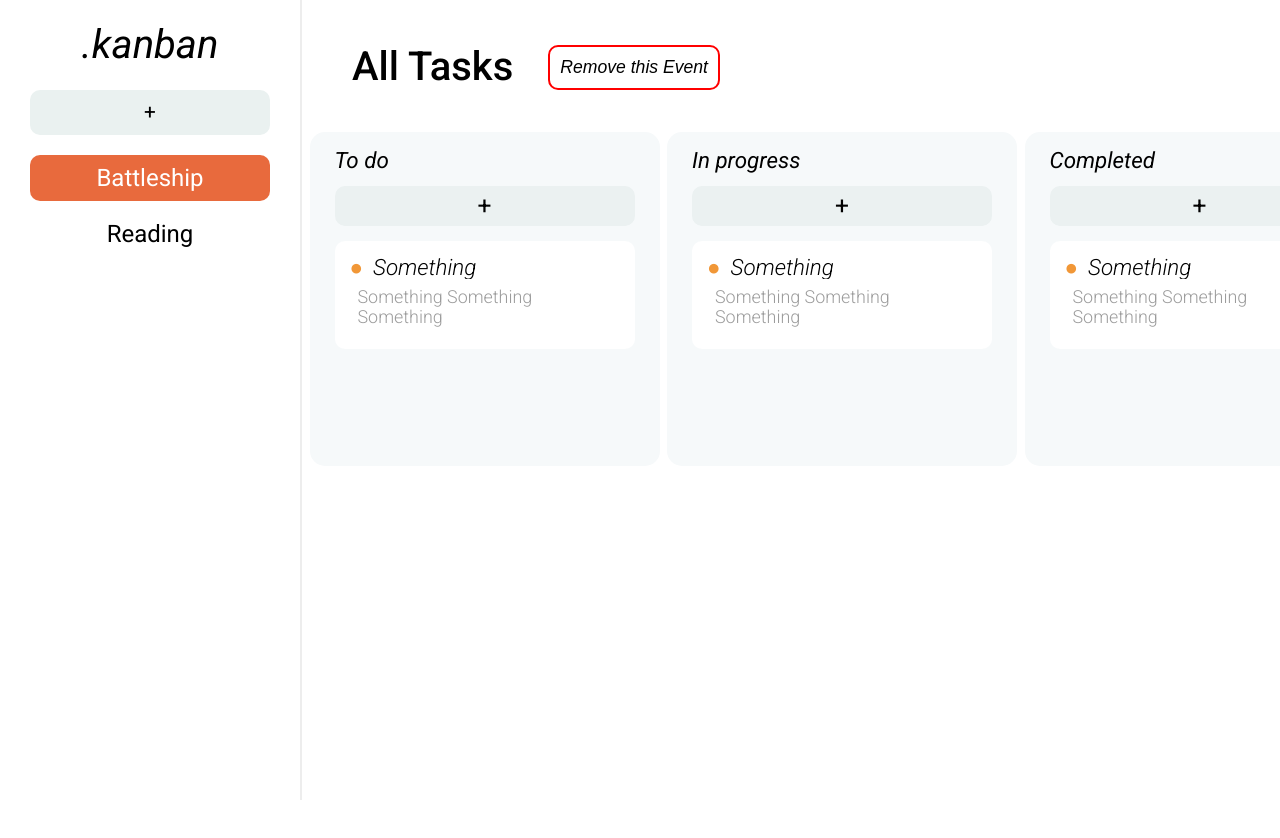
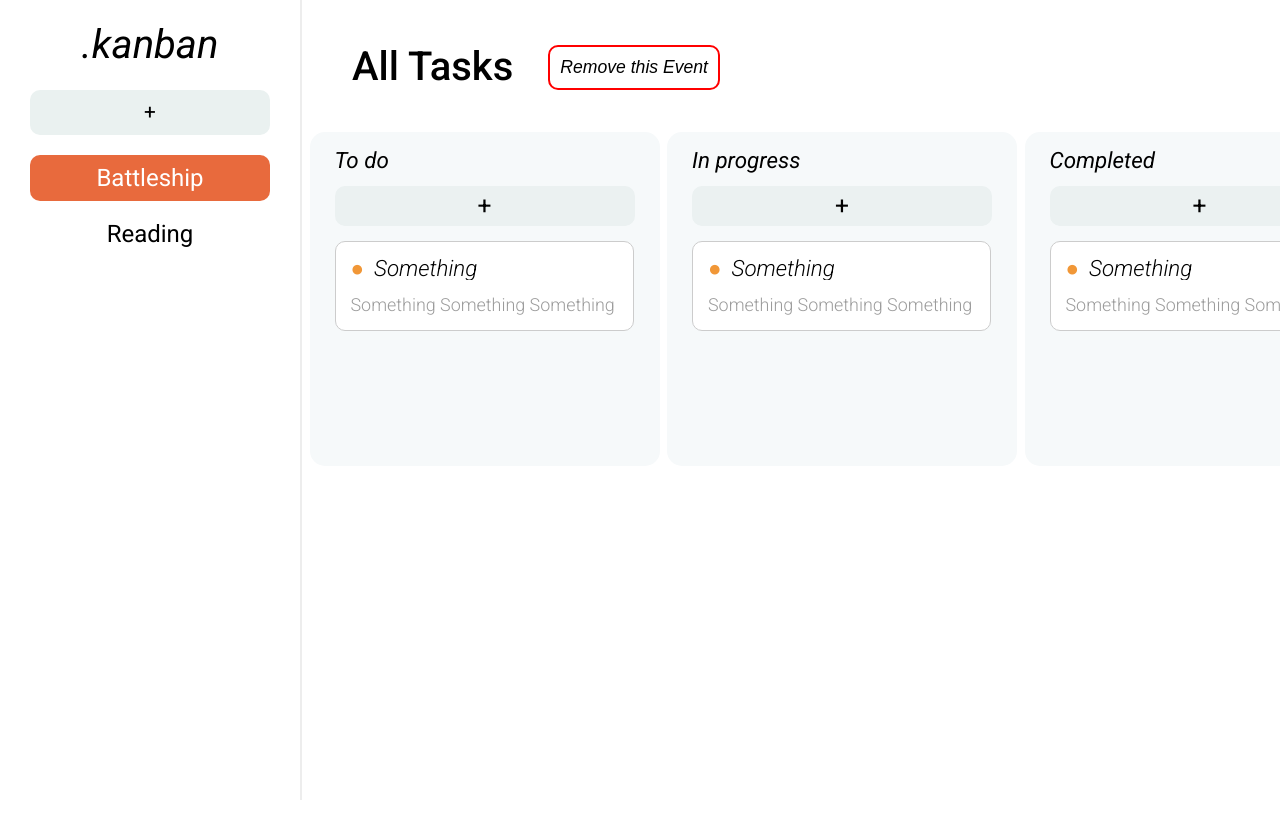
Before and after one commit to jackyrwj/react-todo-list, a React (Vite) app: page / in a window 1280 px wide. Shown: the top 838 px of the page. Built offline with nearby package versions, Linux system fonts and the light colour scheme.

Commit message:
disable StrictMode & feat: add uuid & feat: add react-beautiful-dnd

```diff
--- a/package.json
+++ b/package.json
@@ -10,7 +10,9 @@
   },
   "dependencies": {
     "react": "^18.2.0",
-    "react-dom": "^18.2.0"
+    "react-beautiful-dnd": "^13.1.1",
+    "react-dom": "^18.2.0",
+    "react-uuid": "^2.0.0"
   },
   "devDependencies": {
     "@types/react": "^18.0.15",
--- a/src/App.jsx
+++ b/src/App.jsx
@@ -4,6 +4,7 @@ import './components/task.css';
 import React from 'react';
 import EventBar from './components/EventBar';
 import TaskBox from './components/TaskBox';
+import uuid from 'react-uuid';
 
 function App() {
   const [events, setEvents] = React.useState([
@@ -14,16 +15,19 @@ function App() {
       tasks: [
         {
           name: 'Something',
+          id: uuid(),
           details: 'Something Something Something',
           state: 'To do',
         },
         {
           name: 'Something',
+          id: uuid(),
           details: 'Something Something Something',
           state: 'In progress',
         },
         {
           name: 'Something',
+          id: uuid(),
           details: 'Something Something Something',
           state: 'Completed',
         },
@@ -34,16 +38,19 @@ function App() {
       tasks: [
         {
           name: 'Something',
+          id: uuid(),
           details: 'SomethingSomethingSomething',
           state: 'To do',
         },
         {
           name: 'Something',
+          id: uuid(),
           details: 'SomethingSomethingSomething',
           state: 'In progress',
         },
         {
           name: 'Something',
+          id: uuid(),
           details: 'SomethingSomethingSomething',
           state: 'Completed',
         },
--- a/src/components/Column.jsx
+++ b/src/components/Column.jsx
@@ -1,5 +1,7 @@
 import AddTaskButton from "./AddTaskButton";
 import Task from "./Task";
+import { Droppable, Draggable } from 'react-beautiful-dnd';
+import uuid from 'react-uuid';
 
 const Column = ({tag,currentEvent,setEvents,events}) => {
     const handleAdd = () => {
@@ -14,20 +16,58 @@ const Column = ({tag,currentEvent,setEvents,events}) => {
             const eventCopy = arrCopy[index];
             arrCopy.splice(index,1,{
                 title:currentEvent.title,
-                task: [...eventCopy.tasks, {name:name, details:details, tag:tag}],
+                task: [...eventCopy.tasks,
+                    { name: name, id: uuid(), details: details, state: tag },
+                ],
             })
             return arrCopy;
         })
 
     }
-    console.log(events);
     return (
         <div className="column">
             {tag}
             <AddTaskButton handleClick={handleAdd}/>
+            <Droppable droppableId={tag}>
+                {(provided, snapshot) => {
+                return (
+                    <div
+                    className='task-container'
+                    ref={provided.innerRef}
+                    {...provided.droppableProps}
+                    >
+                    {events
+                        .find((event) => event.title === currentEvent.title)
+                        ?.tasks.map((item, index) => {
+                        if (item.state === tag) {
+                            return (
+                            <Draggable
+                                key={item.id}
+                                draggableId={item.id}
+                                index={index}
+                            >
+                                {(provided, snapshot) => {
+                                return (
+                                    <Task
+                                    name={item.name}
+                                    details={item.details}
+                                    provided={provided}
+                                    snapshot={snapshot}
+                                    />
+                                );
+                                }}
+                            </Draggable>
+                            );
+                        }
+                        })}
+                    {provided.placeholder}
+                    </div>
+                );
+                }}
+            </Droppable>
 
 
-            <div className='task-container'>
+            {/* <div className='task-container'>
                 {events
                 .find((event) => event.title === currentEvent.title)
                 ?.tasks.map((item) => {
@@ -37,7 +77,9 @@ const Column = ({tag,currentEvent,setEvents,events}) => {
                         );
                     }
                 })}
-            </div>
+            </div> */}
+
+
 
 
         </div>
--- a/src/components/EventBar.jsx
+++ b/src/components/EventBar.jsx
@@ -4,7 +4,7 @@ import AddEventButton from './AddEventButton';
 const EventBar = ({ events, setEvents, currentEvent, setCurrentEvent }) => {
   const  handleAdd = () =>{
     const title = prompt('Enter the title:');
-    if (title) setEvents((prev) => [...prev, {title : title, tasks : {}}]);
+    if (title) setEvents((prev) => [...prev, {title : title, tasks : []}]);
   }
   return (
     <div className='event-bar'>
--- a/src/components/Task.jsx
+++ b/src/components/Task.jsx
@@ -1,6 +1,12 @@
-const Task = ({name,details}) => {
-    return (
-        <div className='task'>
+const Task = ({ name, details, provided, snapshot }) => {
+      return (
+        // <div className='task'>
+          <div
+            className='task'
+            ref={provided.innerRef}
+            {...provided.draggableProps}
+            {...provided.dragHandleProps}
+          >
           <h2 className='task-name over-hide'>{name}</h2>
           <p className='task-details'>{details}</p>
         </div>
--- a/src/components/TaskBox.jsx
+++ b/src/components/TaskBox.jsx
@@ -1,4 +1,5 @@
 import Column from "./Column";
+import { DragDropContext } from 'react-beautiful-dnd';
 
 const TaskBox = ({events,setEvents,currentEvent,setCurrentEvent}) => {
 
@@ -16,6 +17,15 @@ const TaskBox = ({events,setEvents,currentEvent,setCurrentEvent}) => {
         return result;
       });
   }
+  const handleDragEnd = (result) => {
+    console.log(result);
+    if (!result.destination) return;
+    const { source, destination } = result;
+    // Remove from source
+    const taskCopy = currentEvent[source.droppableId][source.index];
+    console.log(taskCopy);
+  };
+
   return (
     <div className='task-box'>
       <header className='task-box-header'>
@@ -25,7 +35,30 @@ const TaskBox = ({events,setEvents,currentEvent,setCurrentEvent}) => {
           Remove this Event
           </button>
       </header>
-      <div className="task-box-body">
+      <DragDropContext onDragEnd={(result) => handleDragEnd(result)}>
+        <div className='task-box-body'>
+          <Column
+            tag='To do'
+            events={events}
+            setEvents={setEvents}
+            currentEvent={currentEvent}
+          />
+          <Column
+            tag='In progress'
+            events={events}
+            setEvents={setEvents}
+            currentEvent={currentEvent}
+          />
+          <Column
+            tag='Completed'
+            events={events}
+            setEvents={setEvents}
+            currentEvent={currentEvent}
+          />
+        </div>
+      </DragDropContext>
+
+      {/* <div className="task-box-body">
 
         <Column
         tag='To do'
@@ -48,7 +81,7 @@ const TaskBox = ({events,setEvents,currentEvent,setCurrentEvent}) => {
         currentEvent={currentEvent}
         />
 
-      </div>
+      </div> */}
     </div>
   );
 };
--- a/src/components/task.css
+++ b/src/components/task.css
@@ -75,11 +75,22 @@
 
 
 .task {
-  width: calc(100% - 30px);
+  /* width: calc(100% - 30px); */
+  width: calc(100% - 33px);
   background-color: #fff;
   padding: 15px;
   border-radius: 10px;
   margin-bottom: 18px;
+  cursor: pointer;
+  transition: 0.2s;
+  user-select: none;
+  border: 1px solid #ccc;
+  outline: none;
+}
+
+.task:hover {
+  background-color: #d9984911;
+  transition: 0.2s;
 }
 
 .task-name {
@@ -99,6 +110,7 @@
   font-size: 0.8em;
   color: #9c9c9c;
   word-wrap: break-word;
-  padding: 8px;
+  /* padding: 8px; */
+  margin-top: 15px;
   line-height: 1.1em;
 }
--- a/src/main.jsx
+++ b/src/main.jsx
@@ -4,7 +4,7 @@ import App from './App'
 import './index.css'
 
 ReactDOM.createRoot(document.getElementById('root')).render(
-  <React.StrictMode>
+  // <React.StrictMode>
     <App />
-  </React.StrictMode>
+  // </React.StrictMode>
 )
```
Also changed, not shown: 2 other files (tests, documents, lock files or other folders).
